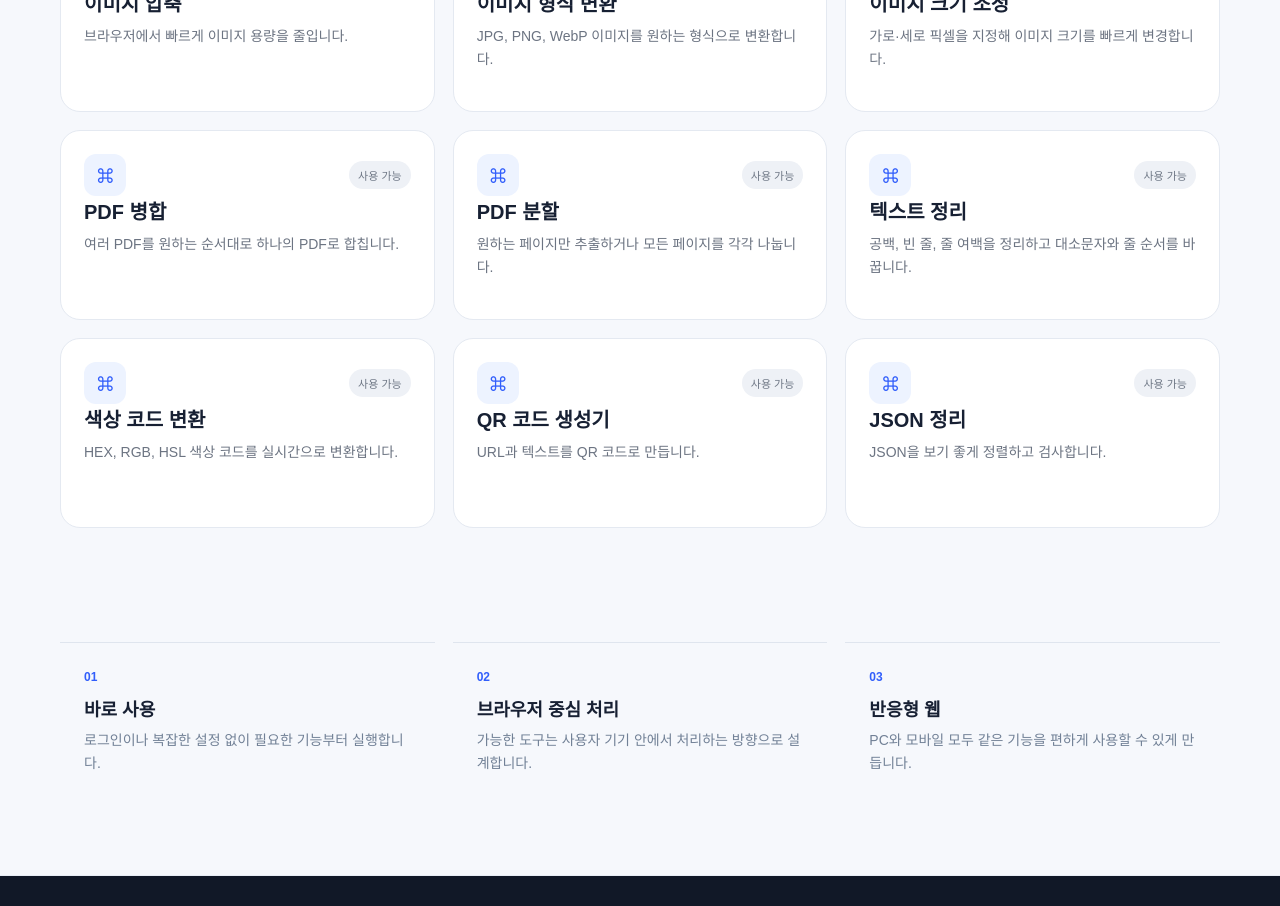
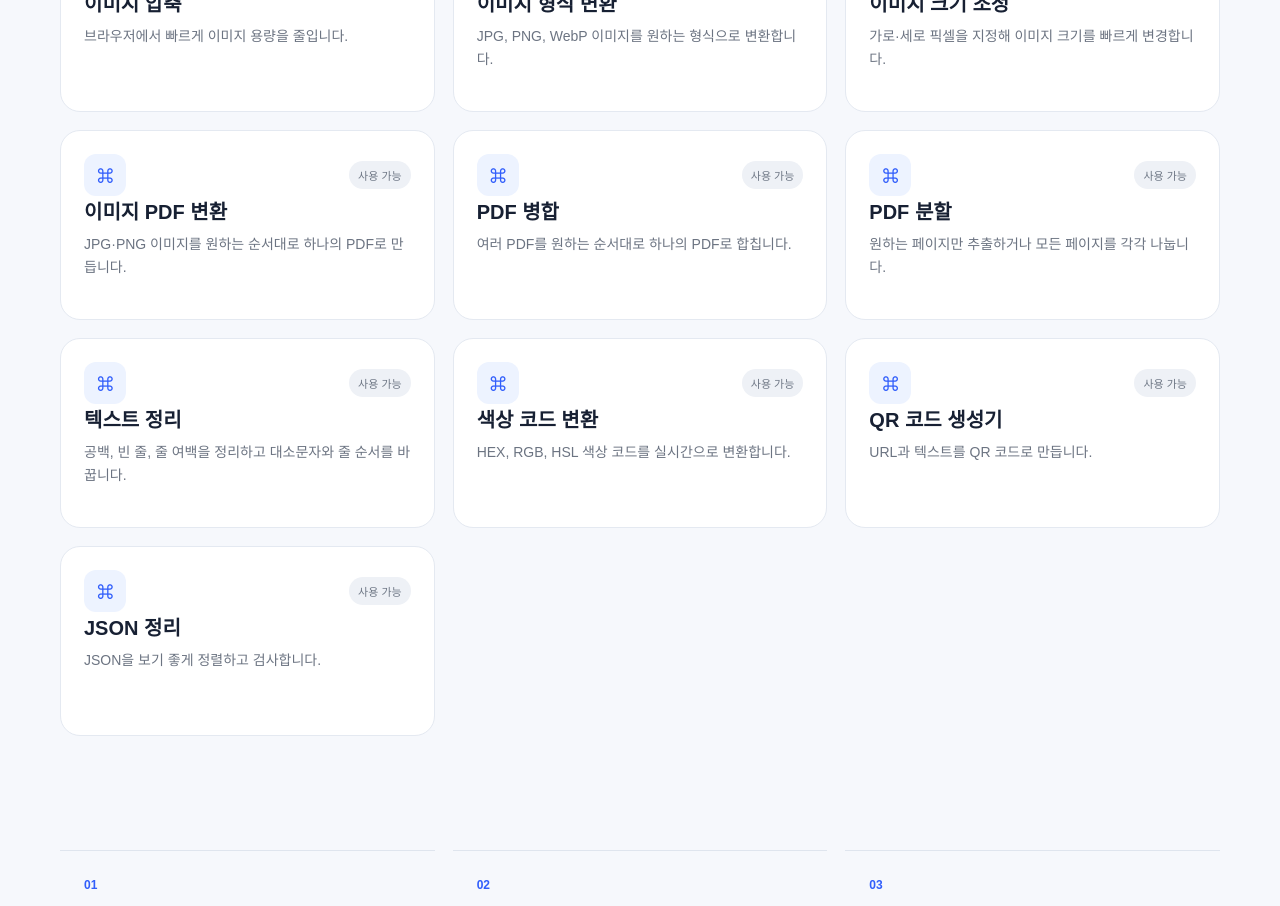
Before and after one commit to license-book/web-tools, a Next.js app: page / in a window 1280 px wide. Shown: the part 1600-2506 px from the top of the page. Built offline with nearby package versions, Linux system fonts and the light colour scheme.

Commit message:
feat: restore image to PDF catalog entry

```diff
--- a/data/tools.ts
+++ b/data/tools.ts
@@ -12,6 +12,7 @@ export const tools: ToolDefinition[] = [
   {slug:'image-compressor',title:'이미지 압축',shortDescription:'브라우저에서 빠르게 이미지 용량을 줄입니다.',description:'업로드한 이미지를 서버에 저장하지 않고 브라우저에서 처리하는 이미지 압축 도구입니다.',category:'image',keywords:['이미지 압축','사진 용량 줄이기','webp','jpg'],featured:true,badge:'사용 가능'},
   {slug:'image-converter',title:'이미지 형식 변환',shortDescription:'JPG, PNG, WebP 이미지를 원하는 형식으로 변환합니다.',description:'이미지를 서버에 저장하지 않고 브라우저에서 JPG, PNG, WebP 형식으로 변환하는 무료 도구입니다.',category:'image',keywords:['이미지 변환','JPG 변환','PNG 변환','WebP 변환','사진 변환'],featured:true,badge:'사용 가능'},
   {slug:'image-resizer',title:'이미지 크기 조정',shortDescription:'가로·세로 픽셀을 지정해 이미지 크기를 빠르게 변경합니다.',description:'원본 비율 유지 여부를 선택하고 여러 이미지의 크기를 브라우저에서 한 번에 조정하는 무료 도구입니다.',category:'image',keywords:['이미지 리사이즈','사진 크기 조절','이미지 사이즈 변경','픽셀 변경','resize image'],featured:true,badge:'사용 가능'},
+  {slug:'image-to-pdf',title:'이미지 PDF 변환',shortDescription:'JPG·PNG 이미지를 원하는 순서대로 하나의 PDF로 만듭니다.',description:'여러 JPG·PNG 이미지를 서버에 업로드하지 않고 브라우저에서 순서를 정해 PDF로 변환하는 무료 도구입니다.',category:'pdf',keywords:['이미지 PDF 변환','JPG PDF','PNG PDF','사진 PDF','image to PDF'],featured:true,badge:'사용 가능'},
   {slug:'pdf-merge',title:'PDF 병합',shortDescription:'여러 PDF를 원하는 순서대로 하나의 PDF로 합칩니다.',description:'PDF 파일을 서버에 업로드하지 않고 브라우저에서 순서를 정해 하나의 PDF로 병합하는 무료 도구입니다.',category:'pdf',keywords:['PDF 병합','PDF 합치기','PDF merge','PDF 파일 합치기'],featured:true,badge:'사용 가능'},
   {slug:'pdf-split',title:'PDF 분할',shortDescription:'원하는 페이지만 추출하거나 모든 페이지를 각각 나눕니다.',description:'PDF를 서버에 업로드하지 않고 브라우저에서 원하는 페이지 범위를 추출하거나 페이지별 파일로 분할하는 무료 도구입니다.',category:'pdf',keywords:['PDF 분할','PDF 페이지 추출','PDF 나누기','PDF split'],featured:true,badge:'사용 가능'},
   {slug:'text-cleaner',title:'텍스트 정리',shortDescription:'공백, 빈 줄, 줄 여백을 정리하고 대소문자와 줄 순서를 바꿉니다.',description:'텍스트를 서버에 전송하지 않고 브라우저에서 공백 정리, 빈 줄 정리, 줄 앞뒤 공백 제거, 대소문자 변환, 줄 정렬을 처리하는 무료 도구입니다.',category:'text',keywords:['텍스트 정리','공백 제거','빈줄 제거','대소문자 변환','문자열 정리','text cleaner'],featured:true,badge:'사용 가능'},
```
